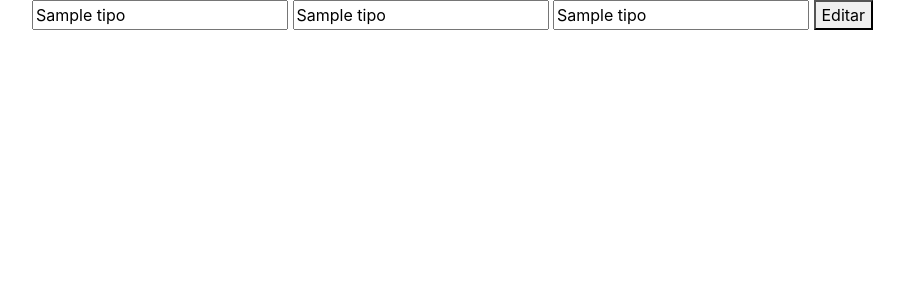
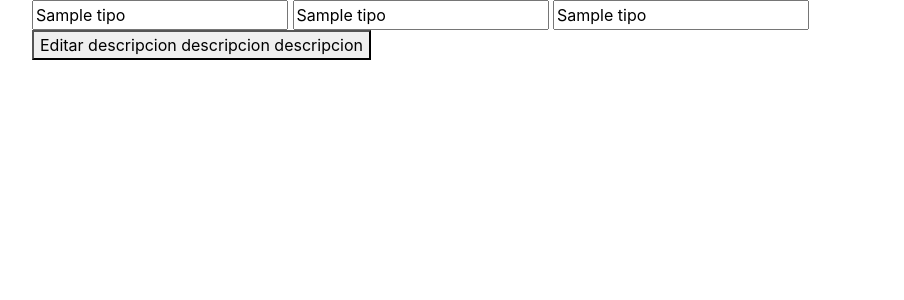
Before and after one commit to AndreaKath/GitFacilito, a Flask app: template templates/editarTipo.html in a window 1280 px wide. Shown: the top 300 px of the page, without its empty margins (53-957 px from the left). Run offline with Flask 2, Linux system fonts and the light colour scheme; the template is opened without the code that fills it: most values are stand-ins (such as "Sample title", 1, 10 or a date in 2020); some libraries are stand-ins or nearby versions.

Commit message:
se agrega descripcion en editarTipo

```diff
--- a/templates/editarTipo.html
+++ b/templates/editarTipo.html
@@ -9,7 +9,7 @@
 	<input type="text" name="otro" placeholder="Otro" value="{{tipo.1}}">
 
     <button type="submit">
-        Editar
+        Editar descripcion descripcion descripcion
     </button>
 
 </form>
```
